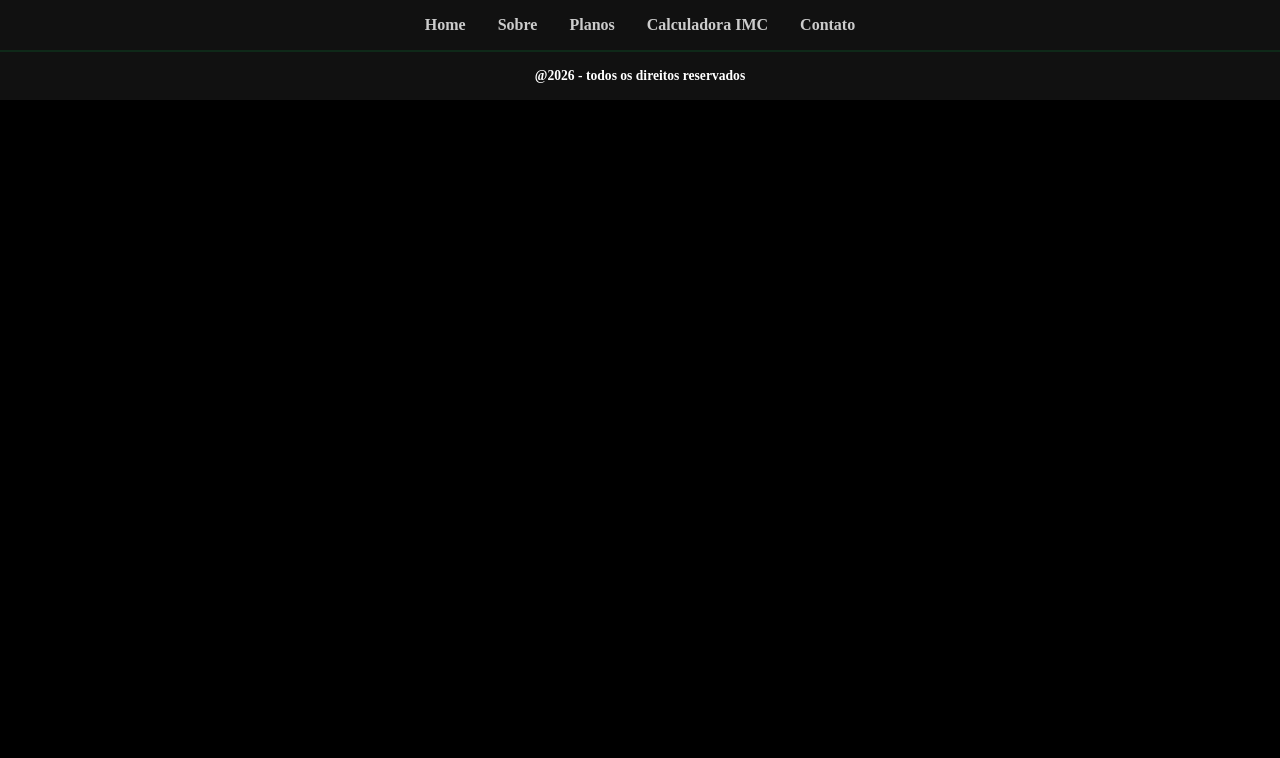
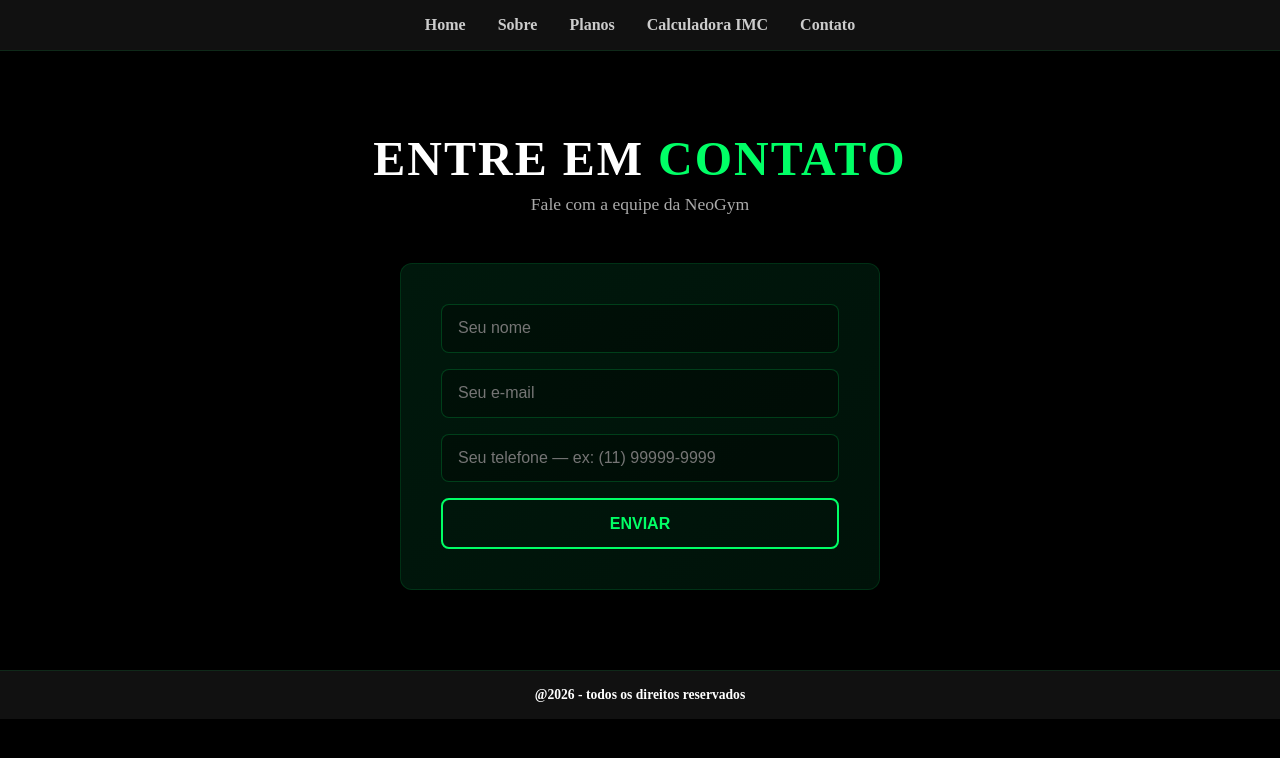
Before and after one commit to 1ESPA-Yan/NeoGym-academia-inteligente, a React (Vite) app: page /contato in a window 1280 px wide. Shown: the top 758 px of the page. Built offline with nearby package versions, Linux system fonts and the light colour scheme.

Commit message:
feat: criacao da pagina de contato com formulario

```diff
--- a/src/App.jsx
+++ b/src/App.jsx
@@ -6,6 +6,7 @@
 import Sobre from "./routes/Sobre";
 import Planos from "./routes/Planos";
 import CalculadoraImc from "./routes/CalculadoraImc";
+import Contato from './routes/Contato';
 
 function App() {
 
@@ -17,6 +18,7 @@
         <Route path="/sobre" element={<Sobre />} />
         <Route path="/planos" element={<Planos />} />
         <Route path="/calculadora" element={<CalculadoraImc />} />
+        <Route path="/contato" element={<Contato/>} />
       </Routes>
       <Footer />
     </BrowserRouter>
--- a/src/css/estilo.css
+++ b/src/css/estilo.css
@@ -581,3 +581,94 @@
   border-bottom: 1px solid rgba(0, 255, 100, 0.08);
   font-size: 0.9rem;
 }
+
+/* CONTATO */
+.contato-container {
+  color: #fff;
+}
+
+.contato-hero {
+  text-align: center;
+  padding: 5rem 2rem 3rem;
+}
+
+.contato-hero h1 {
+  font-size: 3rem;
+  text-transform: uppercase;
+  letter-spacing: 2px;
+}
+
+.contato-hero h1 span {
+  color: #00ff66;
+}
+
+.contato-hero p {
+  color: #aaa;
+  margin-top: 0.5rem;
+  font-size: 1.1rem;
+}
+
+.contato-card {
+  background: linear-gradient(135deg, rgba(0,40,20,0.6), rgba(0,60,30,0.3));
+  border: 1px solid rgba(0, 255, 100, 0.12);
+  border-radius: 12px;
+  padding: 2.5rem;
+  max-width: 480px;
+  margin: 0 auto 5rem;
+  backdrop-filter: blur(8px);
+}
+
+.contato-form {
+  display: flex;
+  flex-direction: column;
+  gap: 1rem;
+}
+
+.contato-form input {
+  padding: 0.9rem 1rem;
+  border: 1px solid rgba(0, 255, 100, 0.2);
+  border-radius: 8px;
+  background: rgba(0, 0, 0, 0.3);
+  color: #fff;
+  font-size: 1rem;
+}
+
+.contato-form input:focus {
+  outline: none;
+  border-color: #00ff66;
+}
+
+.contato-form button {
+  padding: 0.9rem;
+  background: transparent;
+  color: #00ff66;
+  border: 2px solid #00ff66;
+  border-radius: 8px;
+  font-size: 1rem;
+  font-weight: 700;
+  cursor: pointer;
+  transition: all 0.3s;
+  text-transform: uppercase;
+}
+
+.contato-form button:hover {
+  background: #00ff66;
+  color: #000;
+  box-shadow: 0 0 15px rgba(0, 255, 102, 0.3);
+}
+
+.contato-sucesso {
+  text-align: center;
+}
+
+.contato-sucesso h2 {
+  color: #00ff66;
+  font-size: 1.8rem;
+  margin-bottom: 0.8rem;
+}
+
+.contato-sucesso p {
+  color: #ccc;
+  font-size: 1rem;
+  margin-bottom: 1.5rem;
+}
--- /dev/null
+++ b/src/routes/Contato.jsx
@@ -0,0 +1,67 @@
+import { useState } from "react";
+
+function Contato() {
+  const [nome, setNome] = useState("");
+  const [email, setEmail] = useState("");
+  const [telefone, setTelefone] = useState("");
+  const [enviado, setEnviado] = useState(false);
+
+  function handleSubmit(e) {
+    e.preventDefault();
+    if (!nome || !email || !telefone) {
+      alert("Preencha todos os campos.");
+      return;
+    }
+    setEnviado(true);
+  }
+
+  function limpar() {
+    setNome("");
+    setEmail("");
+    setTelefone("");
+    setEnviado(false);
+  }
+
+  return (
+    <div className="contato-container">
+      <div className="contato-hero">
+        <h1>Entre em <span>Contato</span></h1>
+        <p>Fale com a equipe da NeoGym</p>
+      </div>
+
+      <div className="contato-card">
+        {enviado ? (
+          <div className="contato-sucesso">
+            <h2>✔ Mensagem enviada!</h2>
+            <p>Obrigado, {nome}! Entraremos em contato em breve.</p>
+            <button className="btn-limpar" onClick={limpar}>Enviar nova mensagem</button>
+          </div>
+        ) : (
+          <form className="contato-form" onSubmit={handleSubmit}>
+            <input
+              type="text"
+              placeholder="Seu nome"
+              value={nome}
+              onChange={(e) => setNome(e.target.value)}
+            />
+            <input
+              type="email"
+              placeholder="Seu e-mail"
+              value={email}
+              onChange={(e) => setEmail(e.target.value)}
+            />
+            <input
+              type="tel"
+              placeholder="Seu telefone — ex: (11) 99999-9999"
+              value={telefone}
+              onChange={(e) => setTelefone(e.target.value)}
+            />
+            <button type="submit">Enviar</button>
+          </form>
+        )}
+      </div>
+    </div>
+  );
+}
+
+export default Contato;
```
